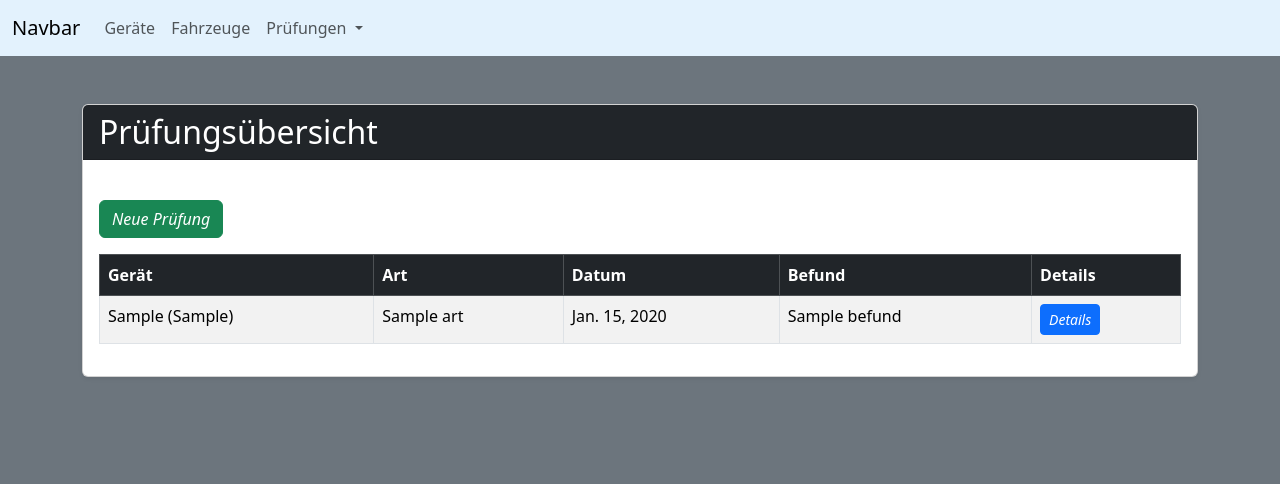
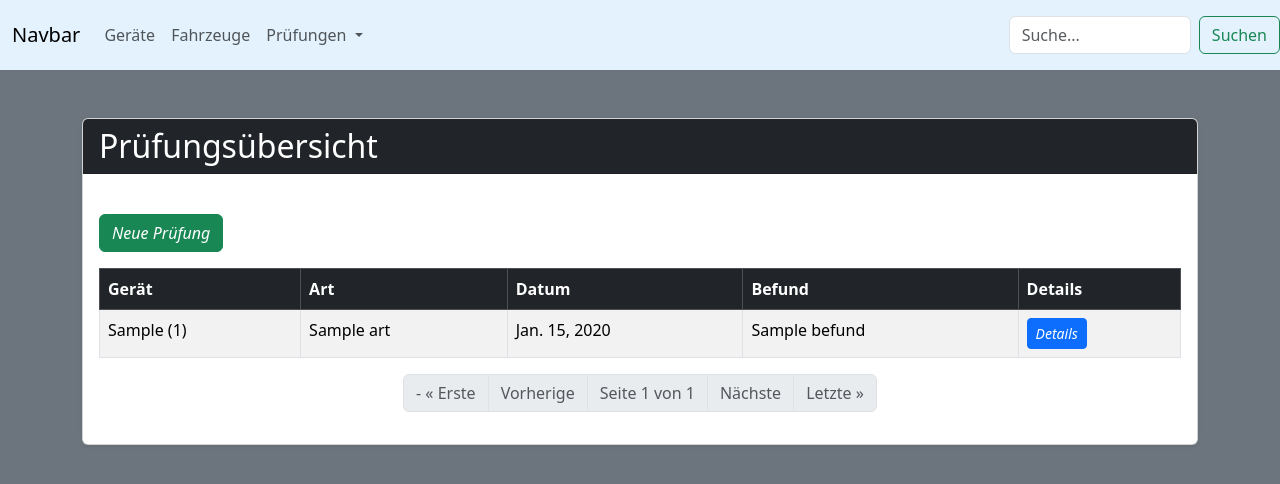
Before and after one commit to oOmanniOo/geraeteverwaltung, a Django app: page /pruefung/ in a window 1280 px wide. Shown: the top 484 px of the page. Run offline with Django 5.2, Linux system fonts and the light colour scheme; tables that the repository leaves empty hold one stand-in row (values such as "Sample post"); parts of the project's set-up code (start-up, migrations or seed data) failed here and were passed over.

Commit message:
Suche hoinzugefügt und anpassungen am Template

```diff
--- a/geraete/models.py
+++ b/geraete/models.py
@@ -25,4 +25,4 @@ class Geraet(models.Model):
     barcode = models.PositiveIntegerField(blank=True, null=True, unique=True)
 
     def __str__(self):
-        return f"{self.bezeichnung} ({self.identifikation})"
+        return f"{self.bezeichnung} ({self.barcode})"
--- a/geraete/urls.py
+++ b/geraete/urls.py
@@ -8,4 +8,5 @@ urlpatterns = [
     path('<int:id>/', views.geraete_detail, name='geraete_detail'),
     path('create/', views.geraete_create, name='geraete_create'),
     path('<int:id>/edit/', views.geraete_edit, name='geraete_edit'),
+    path('suche/', views.suche_view, name='suche'),
 ]
--- a/geraete/views.py
+++ b/geraete/views.py
@@ -42,3 +42,8 @@ def geraete_edit(request, id):
         form = GeraeteForm(instance=geraet)
 
     return render(request, 'geraete/geraete_edit.html', {'form': form})
+
+def suche_view(request):
+    query = request.GET.get("q","")
+    ergebnisse = Geraet.objects.filter(bezeichnung__icontains=query) if query else []
+    return render(request, "geraete/suche_ergebnisse.html", {"ergebnisse":ergebnisse, "query": query})
--- a/pruefung/templates/pruefung/pruefung_liste.html
+++ b/pruefung/templates/pruefung/pruefung_liste.html
@@ -6,11 +6,11 @@
 
 {% block content %}
 
-   <div class="mt-4">
-        <a href="{% url 'pruefung:pruefung_auswahl' %}" class="btn btn-success mb-3">
-            <i class="bi bi-plus-lg">Neue Prüfung</i>
-        </a>
-   </div>
+<div class="mt-4">
+    <a href="{% url 'pruefung:pruefung_auswahl' %}" class="btn btn-success mb-3">
+        <i class="bi bi-plus-lg">Neue Prüfung</i>
+    </a>
+</div>
 
 
 <div class="table-responive">
@@ -25,7 +25,7 @@
             </tr>
         </thead>
         <tbody>
-            {% for pruefung in pruefungen|dictsortreversed:"datum" %}
+            {% for pruefung in page_obj|dictsortreversed:"datum" %}
             <tr>
                 <td> {{ pruefung.geraet }} </td>
                 <td> {{ pruefung.art }} </td>
@@ -39,5 +39,62 @@
 </div>
 
 
+<nav aria-label="Page navigation">
+    <ul class="pagination justify-content-center">
+      {% if page_obj.has_previous %}
+      <li class="page-item">
+        <a class="page-link" href="?Seite=1" aria-label="Erste">
+          <span aria-hidden="true">&laquo; Erste</span>
+        </a>
+      </li>
+      <li class="page-item">
+        <a class="page-link" href="?Seite={{ page_obj.previous_page_number }}" aria-label="Vorherige">
+          <span aria-hidden="true">Vorherige</span>
+        </a>
+      </li>
+      {% else %}
+      <li class="page-item disabled">
+        <a class="page-link" href="#" aria-label="Erste">-
+          <span aria-hidden="true">&laquo; Erste</span>
+        </a>
+      </li>
+      <li class="page-item disabled">
+        <a class="page-link" href="#" aria-label="Vorherige">
+          <span aria-hidden="true">Vorherige</span>
+        </a>
+      </li>
+      {% endif %}
+
+      <li class="page-item disabled">
+        <a class="page-link" href="#">
+          Seite {{ page_obj.number }} von {{ page_obj.paginator.num_pages }}
+        </a>
+      </li>
+
+      {% if page_obj.has_next %}
+      <li class="page-item">
+        <a class="page-link" href="?Seite={{ page_obj.next_page_number }}" aria-label="Nächste">
+          <span aria-hidden="true">Nächste</span>
+        </a>
+      </li>
+      <li class="page-item">
+        <a class="page-link" href="?Seite={{ page_obj.paginator.num_pages }}" aria-label="Letzte">
+          <span aria-hidden="true">Letzte &raquo;</span>
+        </a>
+      </li>
+      {% else %}
+      <li class="page-item disabled">
+        <a class="page-link" href="#" aria-label="Nächste">
+          <span aria-hidden="true">Nächste</span>
+        </a>
+      </li>
+      <li class="page-item disabled">
+        <a class="page-link" href="#" aria-label="Letzte">
+          <span aria-hidden="true">Letzte &raquo;</span>
+        </a>
+      </li>
+      {% endif %}
+    </ul>
+  </nav>
 
 {% endblock  %}
--- a/pruefung/views.py
+++ b/pruefung/views.py
@@ -1,19 +1,26 @@
 from django.shortcuts import render, get_object_or_404, redirect
 from django.urls import reverse
 from django.forms import modelformset_factory
-from .models import Pruefung, Art, Checkliste_Ergebnis, Checkliste_Fragen, Naechste_Pruefung
-from geraete.models import Geraet
-from .forms import PruefungForm, ChecklistenErgebnisForm
 from django.contrib import messages
 from django.utils.timezone import now
 from django.template.loader import render_to_string
 from django.http import HttpResponse
+from django.core.paginator import Paginator
+
+from .models import Pruefung, Art, Checkliste_Ergebnis, Checkliste_Fragen, Naechste_Pruefung
+from .forms import PruefungForm, ChecklistenErgebnisForm
+from geraete.models import Geraet
+
 from weasyprint import HTML
 
 # Create your views here.
 def pruefung_liste(request):
     pruefungen = Pruefung.objects.all()
-    return render(request, 'pruefung/pruefung_liste.html', {'pruefungen' : pruefungen})
+    paginator = Paginator(pruefungen,25)
+
+    page_number = request.GET.get("Seite")
+    page_obj = paginator.get_page(page_number)
+    return render(request, 'pruefung/pruefung_liste.html', {'page_obj' : page_obj})
 
 def pruefung_naechste(request):
     pruefung_status = Naechste_Pruefung.objects.filter(naechste_pruefung__lt=now().date()).order_by("naechste_pruefung")
--- a/templates/navbar.html
+++ b/templates/navbar.html
@@ -25,4 +25,10 @@
       </ul>
     </div>
   </div>
+  <div class="navbar">
+    <form class="d-flex" action="{% url 'geraete:suche' %}" method="GET">
+      <input class="form-control me-2" type="search" name="q" placeholder="Suche..." aria-label="Search">
+      <button class="btn btn-outline-success" type="submit">Suchen</button>
+    </form>
+  </div>
 </nav>
```
Also changed, not shown: geraete/templates/geraete/suche_ergebnisse.html (added, +45 -0 lines).
